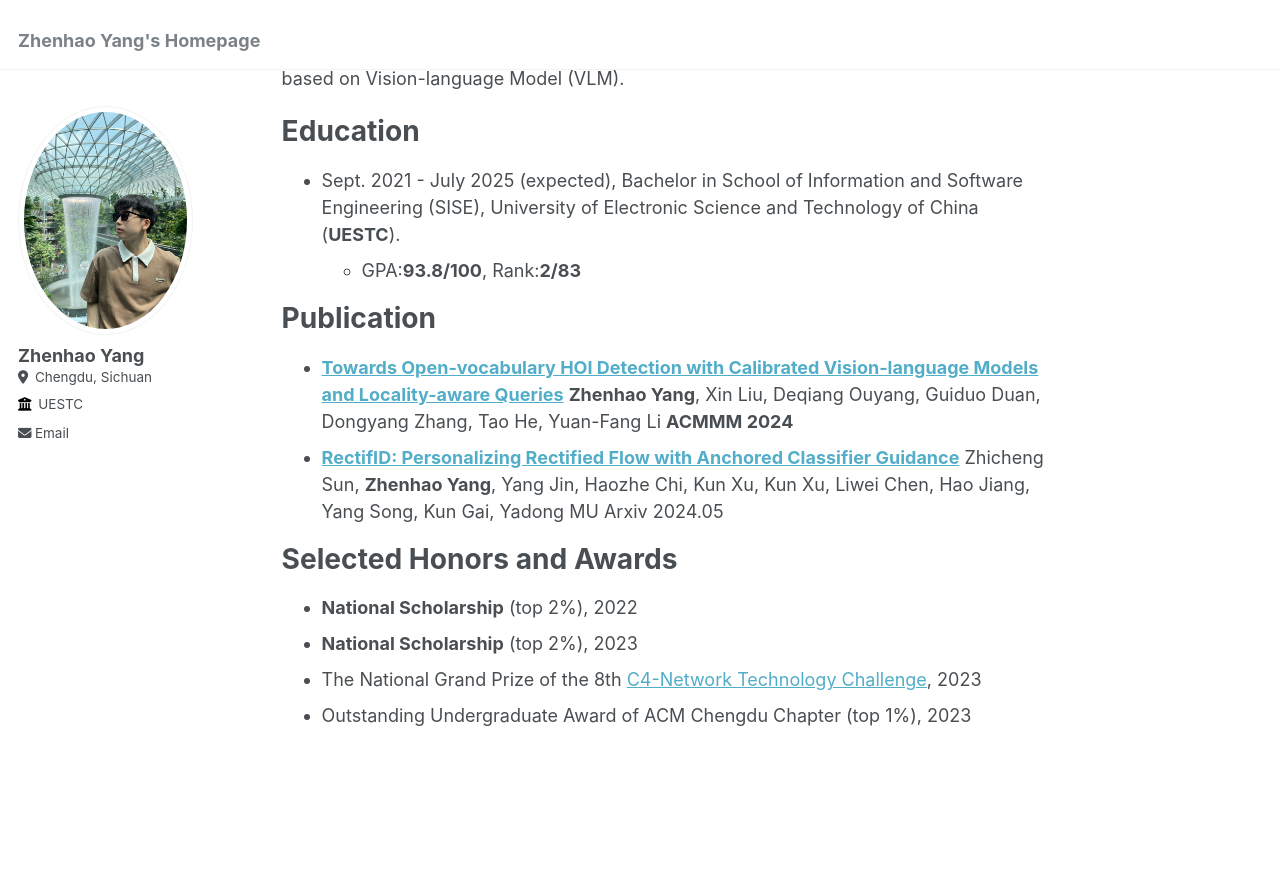
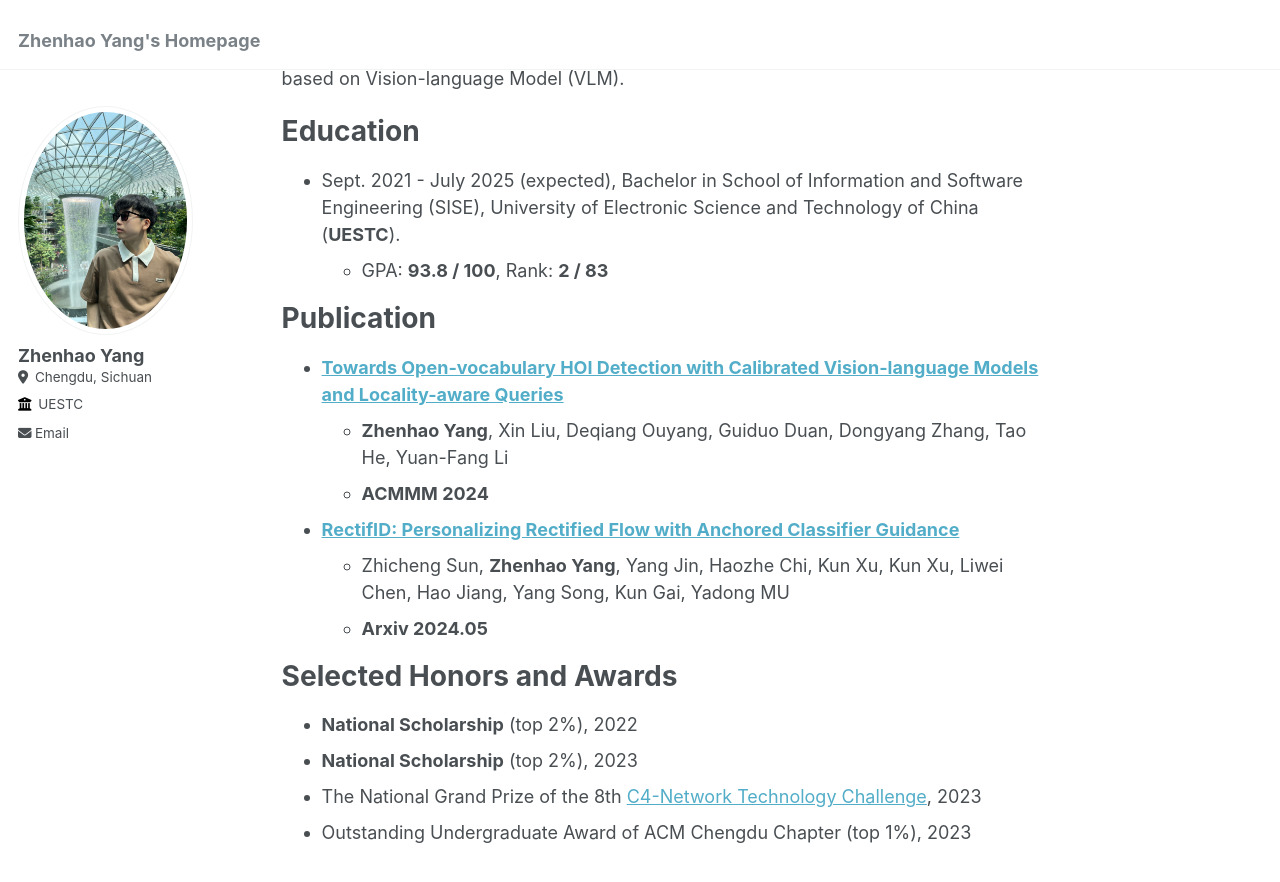
Before and after one commit to JeffreyYzh/JeffreyYzh.github.io, a Jekyll site: the page built from _pages/about.md, in a window 1280 px wide and 900 px high, scrolled down 242 px. Shown: the top 882 px of the window. Built offline with Jekyll 4.4.1, drawn with Linux system fonts in a browser that asks for light colours.

```diff
--- a/_pages/about.md
+++ b/_pages/about.md
@@ -14,16 +14,16 @@ My current research interests lie in Mutimodal understanding and generation, esp
 Education
 ======
 * Sept. 2021 - July 2025 (expected), Bachelor in School of Information and Software Engineering (SISE), University of Electronic Science and Technology of China (**UESTC**).
-  * GPA:**93.8/100**, Rank:**2/83**
+  * GPA: **93.8 / 100**, Rank: **2 / 83**
 
 Publication
 ======
 * [**Towards Open-vocabulary HOI Detection with Calibrated Vision-language Models and Locality-aware Queries**]()
-  **Zhenhao Yang**, Xin Liu, Deqiang Ouyang, Guiduo Duan, Dongyang Zhang, Tao He, Yuan-Fang Li
-  **ACMMM 2024**
+  * **Zhenhao Yang**, Xin Liu, Deqiang Ouyang, Guiduo Duan, Dongyang Zhang, Tao He, Yuan-Fang Li
+  * **ACMMM 2024**
 * [**RectifID: Personalizing Rectified Flow with Anchored Classifier Guidance**](https://arxiv.org/pdf/2405.14677)
-  Zhicheng Sun, **Zhenhao Yang**, Yang Jin, Haozhe Chi, Kun Xu, Kun Xu, Liwei Chen, Hao Jiang, Yang Song, Kun Gai, Yadong MU
-  Arxiv 2024.05
+  * Zhicheng Sun, **Zhenhao Yang**, Yang Jin, Haozhe Chi, Kun Xu, Kun Xu, Liwei Chen, Hao Jiang, Yang Song, Kun Gai, Yadong MU
+  * **Arxiv 2024.05**
 
 Selected Honors and Awards
 ======
```
